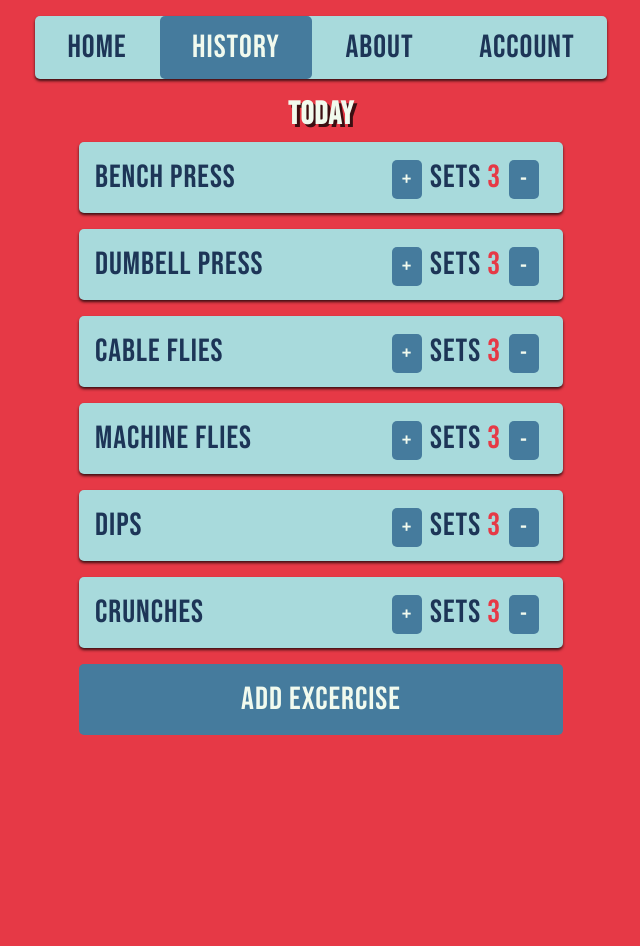
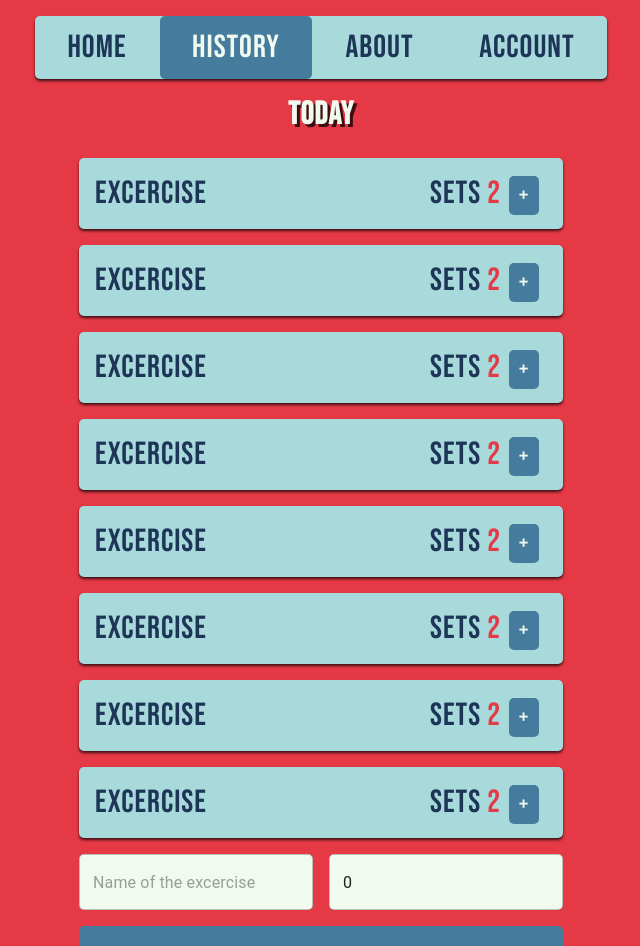
Before and after one commit to rahulob/workout-app, a Next.js app: page /history in a window 1280 px wide. Shown: the top 946 px of the page, without its empty margins (319-959 px from the left). Before the commit the page ends 800 px from the top, so only its background shows below. Built offline with nearby package versions, Linux system fonts and the light colour scheme; no server answers; sample sign-in values are in the browser's storage.

Commit message:
Added a few functionality to the app
- Adding a excercise(but everything is hardcoded)
- Adding a set to a excercise inside data-item

```diff
--- a/Components/Data.tsx
+++ b/Components/Data.tsx
@@ -1,7 +1,12 @@
 import Head from 'next/head'
-import React from 'react'
+import React, { useState } from 'react'
 import DataItem from '../Components/data-item'
-import styles from '../styles/Home.module.scss'
+import styles from './styles/Data.module.scss'
+import { doc, setDoc, deleteField } from 'firebase/firestore'
+import { db } from '../lib/firebase'
+import { useAuth } from '../lib/AuthContext'
+import { TextField } from '@mui/material'
+import toast from 'react-hot-toast'
 
 type Props = any
 
@@ -14,15 +19,69 @@ export default function Data({ title }: Props) {
       <div className={styles.main}>
         <h1 className={styles.title}>Today</h1>
         <div className={styles.data}>
-          <DataItem name="Bench Press" sets={3} reps={12} />
-          <DataItem name="Dumbell Press" sets={3} reps={12} />
-          <DataItem name="Cable flies" sets={3} reps={12} />
-          <DataItem name="Machine Flies" sets={3} reps={12} />
-          <DataItem name="Dips" sets={3} reps={12} />
-          <DataItem name="Crunches" sets={3} reps={12} />
-          <button className={styles.add_excercise}>Add Excercise</button>
+          {/* Todo: Map data items here*/}
+          <DataItem name='Excercise' id='1' sets={2} />
+          <DataItem name='Excercise' id='1' sets={2} />
+          <DataItem name='Excercise' id='1' sets={2} />
+          <DataItem name='Excercise' id='1' sets={2} />
+          <DataItem name='Excercise' id='1' sets={2} />
+          <DataItem name='Excercise' id='1' sets={2} />
+          <DataItem name='Excercise' id='1' sets={2} />
+          <DataItem name='Excercise' id='1' sets={2} />
+          {/*  */}
+          <AddExcercise />
         </div>
       </div>
     </>
   )
 }
+
+
+// Todo: put logic for 'day-id' and 'excercise-id'
+// right now its hard coded
+const AddExcercise = () => {
+  const { user } = useAuth()
+  const [excerciseName, setExcerciseName] = useState('')
+  const [sets, setSets] = useState(0)
+
+  const addExcercise = async () => {
+    if (!excerciseName && sets)
+      return
+    let reps: any = {}
+    for (let i = 1; i <= sets; i++) {
+      reps[i] = 0;
+    }
+    const userRef = doc(db, 'data', user)
+    await setDoc(userRef, {
+      'date-id': {
+        'excercise-id': {
+          name: excerciseName,
+          reps,
+        }
+      }
+    }, { merge: true })
+      .then(() => {
+        toast.success(`${excerciseName} added`)
+        setExcerciseName('')
+        setSets(0)
+      })
+      .catch(() => toast.error('Error occured. Try Again!'))
+  }
+  return (
+    <div className={styles.add_excercise}>
+      <TextField
+        type='text'
+        placeholder='Name of the excercise'
+        value={excerciseName}
+        onChange={(e: any) => setExcerciseName(e.target.value)}
+      />
+      <TextField
+        type='number'
+        placeholder='Number of sets'
+        value={sets}
+        onChange={(e: any) => setSets(e.target.value)}
+      />
+      <button className={styles.btn} onClick={addExcercise}>Add Excercise</button>
+    </div>
+  )
+}
--- a/Components/data-item.tsx
+++ b/Components/data-item.tsx
@@ -1,17 +1,35 @@
 import React, { useState } from 'react'
 import styles from './styles/data-item.module.scss'
+import { doc, setDoc, deleteField } from 'firebase/firestore'
+import { db } from '../lib/firebase'
+import { useAuth } from '../lib/AuthContext'
 
-type Props = any
+type Props = {
+  name: string,
+  id: string,
+  sets: number
+}
 
 export default function DataItem(props: Props) {
-  function handleSet(value: number) {
-    if (sets < 3 && value === -1) {
-      return
-    }
-    setSets(sets + value)
-  }
+  const { user } = useAuth()
   const [sets, setSets] = useState(props.sets)
   const [showReps, setShowReps] = useState(false)
+
+  const addSet = async () => {
+    const userRef = doc(db, 'data', user)
+    await setDoc(userRef, {
+      'Date day': {
+        [props.id]: {
+          reps: {
+            [sets + 1]: 0,
+          }
+        }
+      }
+    }, { merge: true })
+    console.log('added a set')
+    setSets(sets + 1)
+  }
+
   // const [reps, setReps] = useState(props.reps)
   let reps = []
 
@@ -23,9 +41,8 @@ export default function DataItem(props: Props) {
     <div className={styles.main}>
       <span className={styles.title} onClick={() => setShowReps(!showReps)}>{props.name}</span>
       <span className={styles.sets}>
-        <button onClick={() => handleSet(1)}>+</button>
         Sets <p>{sets}</p>
-        <button onClick={() => handleSet(-1)}>-</button>
+        <button onClick={addSet}>+</button>
       </span>
       <div className={styles.reps + ' ' + (showReps ? styles.show : '')}>
         {reps}
--- /dev/null
+++ b/Components/styles/Data.module.scss
@@ -0,0 +1,44 @@
+.main {
+  display: flex;
+  flex-direction: column;
+  row-gap: 1rem;
+  height: 80vh;
+
+  .title {
+    color: var(--primary-color);
+    text-shadow: rgba(0, 0, 0, 0.742) 3px 3px;
+  }
+
+  .data {
+    // background-color: var(--primary-color);
+    // border-radius: 5px;
+    // background-color: aliceblue;
+    padding: 0.5rem;
+    margin: auto;
+    width: 100%;
+    flex: 1;
+
+    @media (min-width:640px) {
+      width: 500px;
+    }
+  }
+
+  .add_excercise {
+    display: grid;
+    grid-template-columns: 1fr 1fr;
+    column-gap: 1rem;
+    row-gap: 1rem;
+
+    input {
+      background-color: var(--primary-color);
+      border-radius: 5px;
+    }
+
+    .btn {
+      grid-column: 1 / 3;
+      width: 100%;
+      font-size: 2rem;
+      padding: 1rem;
+    }
+  }
+}
--- a/lib/AuthContext.tsx
+++ b/lib/AuthContext.tsx
@@ -22,7 +22,7 @@ export const AuthContextProvider = ({
   const [loading, setLoading] = useState(true)
 
   useEffect(() => {
-    const unsubscribe = onAuthStateChanged(auth, (user) => {
+    const unsubscribe = onAuthStateChanged(auth, async (user) => {
       if (user) {
         setUser(user.uid)
       } else {
@@ -40,7 +40,7 @@ export const AuthContextProvider = ({
   const signInWithGoogle = () => {
     const provider = new GoogleAuthProvider();
     provider.setCustomParameters({ prompt: 'select_account' })
-    return signInWithPopup(auth, provider).catch((e) => { console.log(e) })
+    return signInWithPopup(auth, provider)
   }
 
   const logOut = async () => {
@@ -53,7 +53,7 @@ export const AuthContextProvider = ({
   }
   return (
     <AuthContext.Provider value={{ user, signIn, logOut, signInWithGoogle, signUp }}>
-      {loading ? null : children}
+      {!loading && children}
     </AuthContext.Provider>
   )
 }
--- a/lib/firebase.ts
+++ b/lib/firebase.ts
@@ -1,6 +1,7 @@
 // Import the functions you need from the SDKs you need
 import { initializeApp } from "firebase/app";
 import { getAuth } from "firebase/auth";
+import { getFirestore } from "firebase/firestore";
 // TODO: Add SDKs for Firebase products that you want to use
 // https://firebase.google.com/docs/web/setup#available-libraries
 
@@ -19,3 +20,4 @@ const firebaseConfig = {
 // Initialize Firebase
 const app = initializeApp(firebaseConfig);
 export const auth = getAuth(app);
+export const db = getFirestore(app);
--- a/styles/Home.module.scss
+++ /dev/null
@@ -1,24 +0,0 @@
-.main {
-  .title {
-    color: var(--primary-color);
-    text-shadow: rgba(0, 0, 0, 0.742) 3px 3px;
-  }
-
-  .data {
-    // background-color: var(--primary-color);
-    // border-radius: 5px;
-    padding: 0.5rem;
-    margin: auto;
-    width: 100%;
-
-    .add_excercise {
-      width: 100%;
-      font-size: 2rem;
-      padding: 1rem;
-    }
-
-    @media (min-width:640px) {
-      width: 500px;
-    }
-  }
-}
```
Also changed, not shown: Components/Spinner.tsx (added, +15 -0 lines), pages/index.tsx (+2 -5 lines), pages/login.tsx (+14 -2 lines), pages/signup.tsx (+13 -1 lines).
